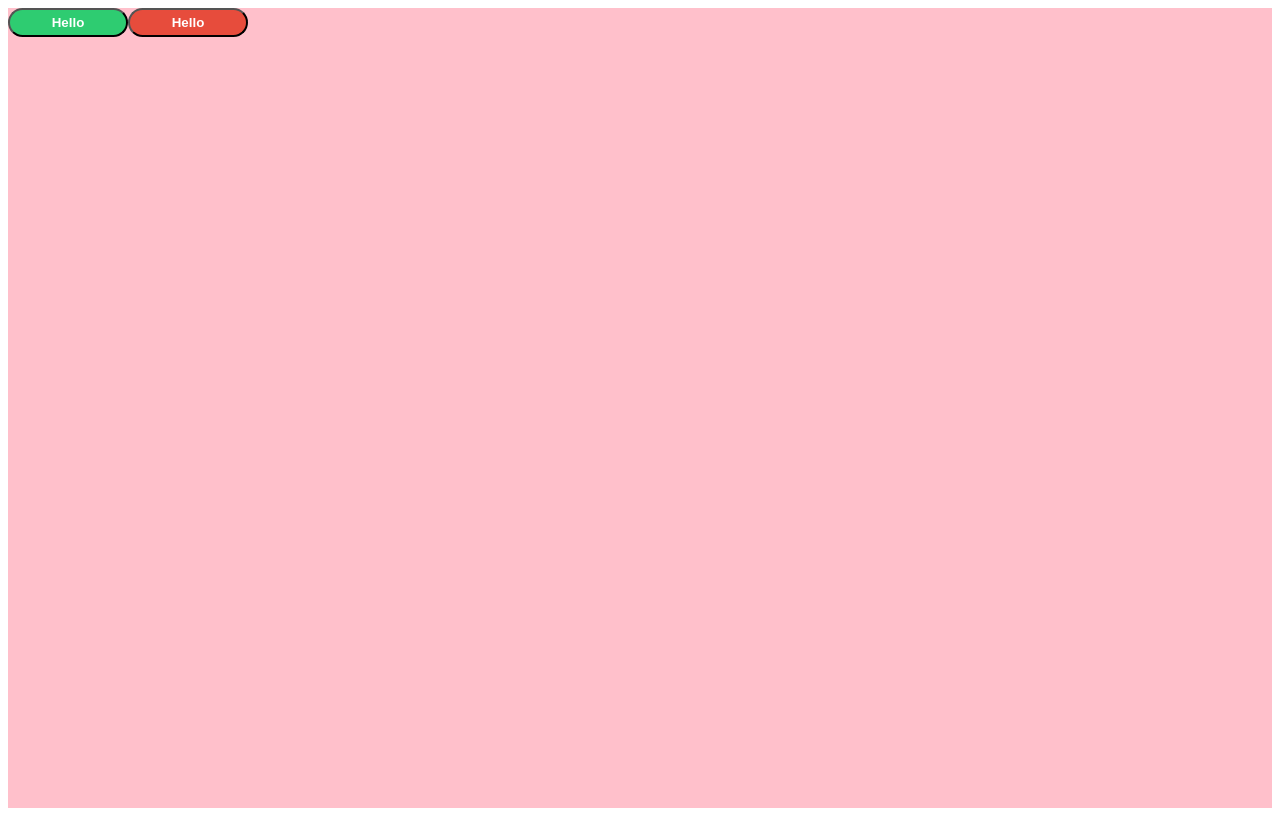
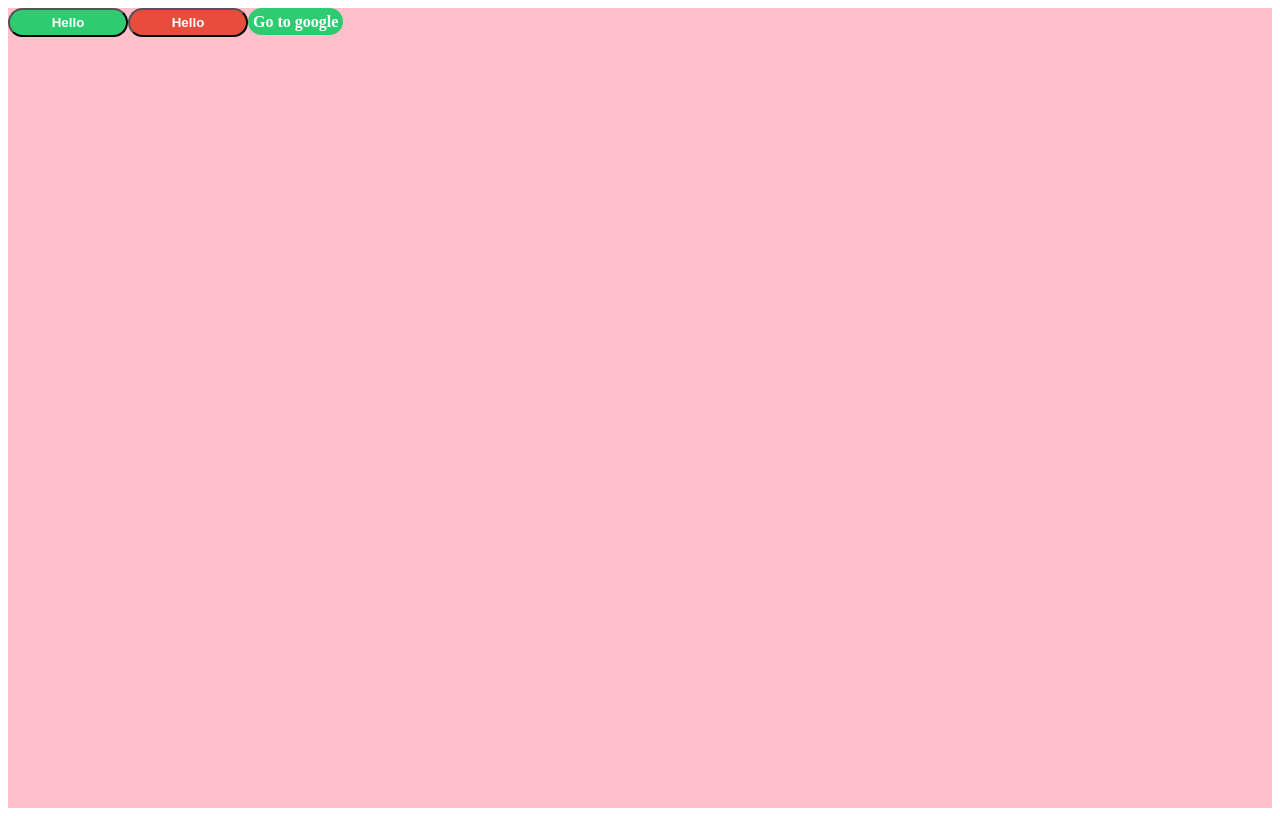
Before and after one commit to Jetty2020/styled-awesomeness, a React (Create React App) app: page / in a window 1280 px wide. Built offline with nearby package versions, Linux system fonts and the light colour scheme.

Commit message:
#3 injectGlobal and Extending

```diff
--- a/src/App.js
+++ b/src/App.js
@@ -1,5 +1,12 @@
 import React, { Component } from "react";
-import styled from "styled-components";
+import styled, { createGlobalStyle } from "styled-components";
+
+const GlobalStyle = createGlobalStyle`
+  body{
+    padding:0;
+    margin:0;
+  }
+`;
 
 class App extends Component {
   render() {
@@ -7,6 +14,7 @@
       <Container>
         <Button>Hello</Button>
         <Button danger>Hello</Button>
+        <Anchor href="http://google.com">Go to google</Anchor>
       </Container>
     );
   }
@@ -33,4 +41,8 @@
   background-color: ${props => (props.danger ? "#e74c3c" : "#2ecc71")};
 `;
 
+const Anchor = styled(Button.withComponent('a'))`
+    text-decoration: none;
+`;
+
 export default App;
```
